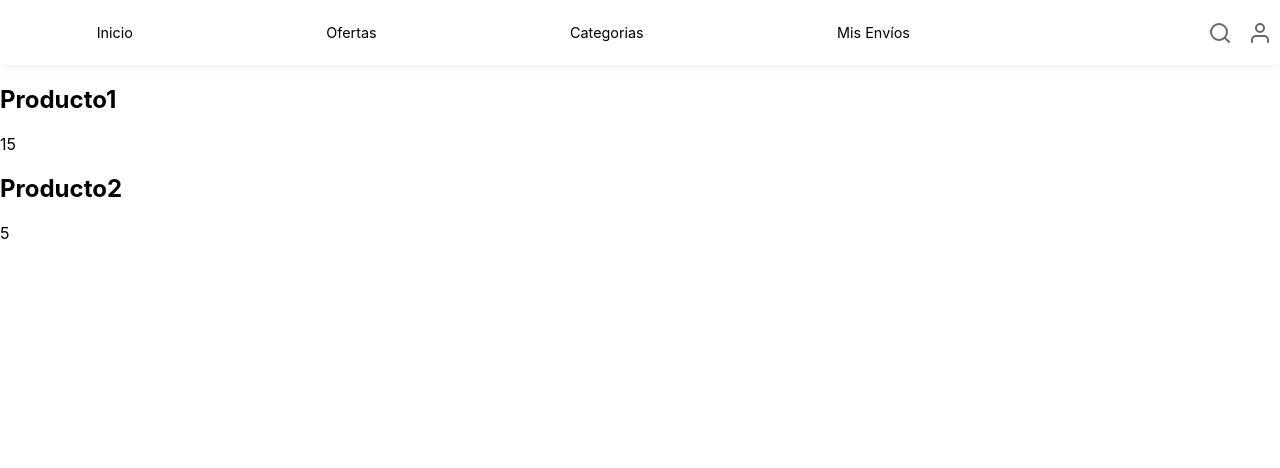
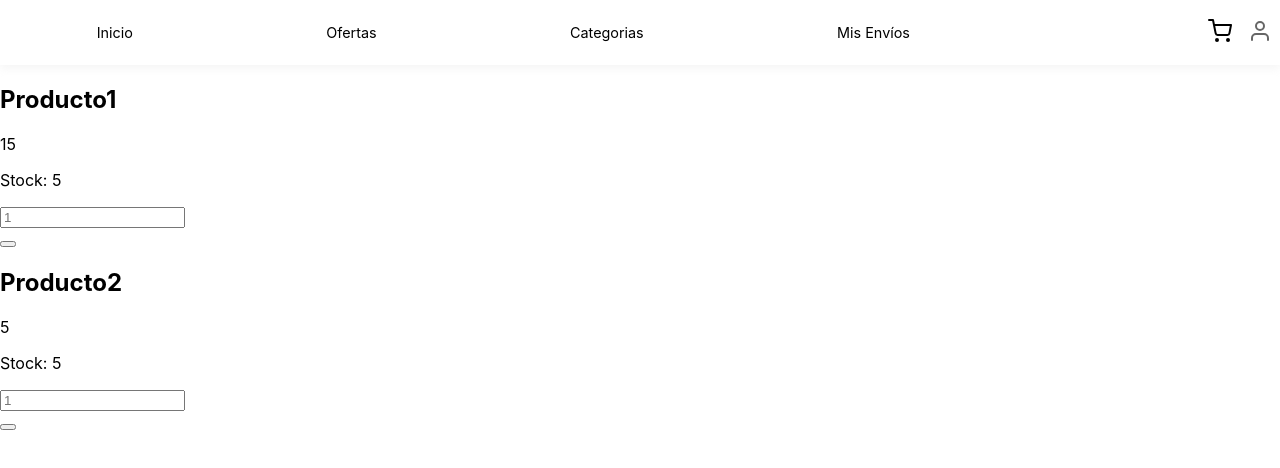
Before and after one commit to waltercristanchi/walterxblog, a React (Create React App) app: page / in a window 1280 px wide. Shown: the top 468 px of the page. Built offline with nearby package versions, Linux system fonts and the light colour scheme.

Commit message:
add itemCount

```diff
--- a/src/App.js
+++ b/src/App.js
@@ -1,16 +1,19 @@
 import React from 'react';
 import Navbar from './components/Navbar';
-import Productos from './components/Productos';
+import Productos from './components/ItemListContainer';
 
 function App() {
   const productos = [
     {
       nombre: "Producto1",
-      precio: "15"
+      precio: "15",
+      stock: 5
     },
     {
       nombre: "Producto2",
-      precio: "5"
+      precio: "5",
+      stock: "5"
+
     }
 
   ]
--- a/src/components/CartWidget.jsx
+++ b/src/components/CartWidget.jsx
@@ -1,9 +1,9 @@
 import React from 'react'
-
+import cart from '../img/shopping-cart.svg'
 const CartWidget = () => {
   return (
     <div>
-      <h1>Logo</h1>
+      <img width="32" height="32" src={cart} alt="" />
     </div>
   )
 }
--- /dev/null
+++ b/src/components/ItemCount.jsx
@@ -0,0 +1,18 @@
+import React, { useState, useEffect } from 'react'
+
+const ItemCount = ({ stock, initial, onAdd }) => {
+
+  const [nuevoStock, setNuevoStock] = useState(initial);
+  let cantidad = document.getElementById("cantidad");
+
+  return (
+    <form>
+      <p>Stock: {stock}</p>
+      <input onChange={() => setNuevoStock(cantidad.value)} type="number" id="cantidad" placeholder={initial}></input>
+      <br />
+      <button onClick={(e) => onAdd(e, nuevoStock)}></button>
+    </form>
+  )
+}
+
+export default ItemCount
--- /dev/null
+++ b/src/components/ItemListContainer.jsx
@@ -0,0 +1,29 @@
+import React, { useState } from 'react'
+import ItemCount from './ItemCount'
+
+const ItemListContainer = (props) => {
+  const [productos, setProductos] = useState(props.productos)
+  const [stock, setStock] = useState(5)
+  const restarStock = (e, nuevoStock) => {
+    e.preventDefault()
+    setStock(stock - nuevoStock)
+
+  }
+  React.useEffect(() => {
+    // Actualiza el título del documento usando la API del navegador
+
+  });
+  return (
+    <div>
+      {productos.map(elemento => (
+        <div key={elemento.nombre}>
+          <h2>{elemento.nombre}</h2>
+          <p>{elemento.precio}</p>
+          <ItemCount nombre={elemento.nombre} stock={stock} initial={1} onAdd={restarStock} />
+        </div>
+      ))}
+    </div>
+  )
+}
+
+export default ItemListContainer
--- a/src/components/Navbar.jsx
+++ b/src/components/Navbar.jsx
@@ -18,7 +18,6 @@ const Navbar = () => {
       <div className="navBar">
         <img onClick={principal} src={imgButton} id="menuButton" className="menuButton" />
         <div></div>
-        <CartWidget />
         <img className="profileImage" src={account} alt="image" />
       </div>
       <div id="menu" className={menuClass}>
@@ -33,7 +32,7 @@ const Navbar = () => {
         <div className="rightTopBar">
           <ul>
 
-            <img className="iframe" src={search} frameborder="0" />
+            <CartWidget />
             <img className="iframe" src={account} alt="" />
           </ul>
         </div>
--- a/src/components/Productos.jsx
+++ /dev/null
@@ -1,17 +0,0 @@
-import React from 'react'
-
-const Productos = (props) => {
-
-  return (
-    <div>
-      {props.productos.map(elemento => (
-        <div>
-          <h2>{elemento.nombre}</h2>
-          <p>{elemento.precio}</p>
-        </div>
-      ))}
-    </div>
-  )
-}
-
-export default Productos
```
Also changed, not shown: src/img/shopping-cart.svg (added).
